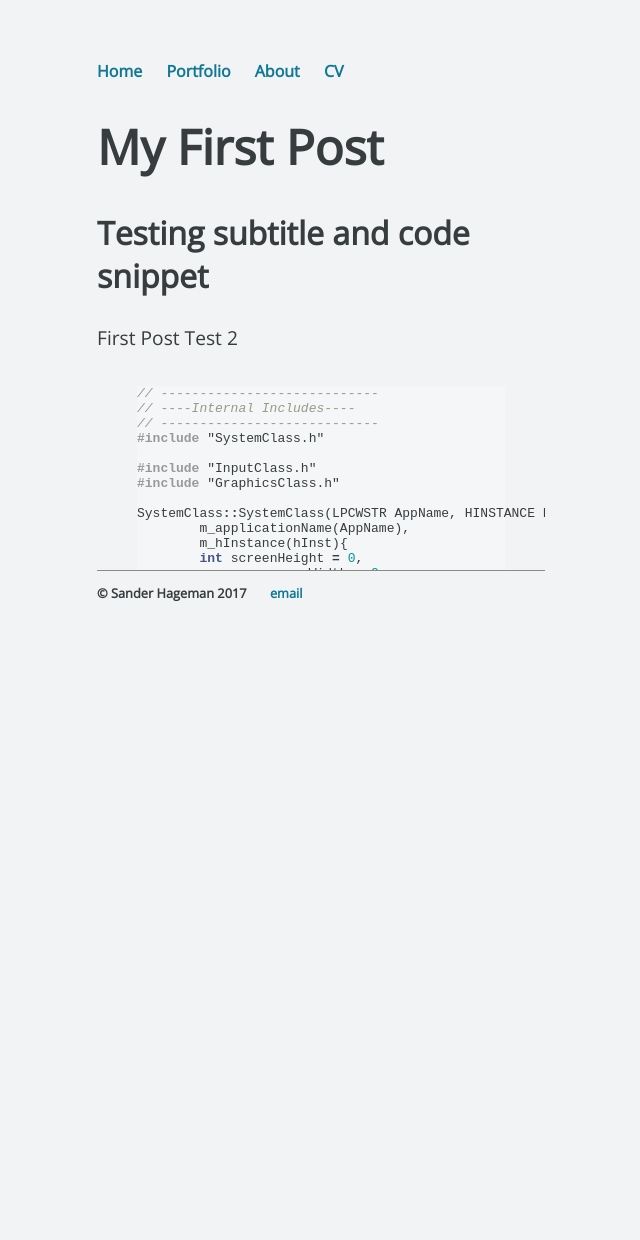
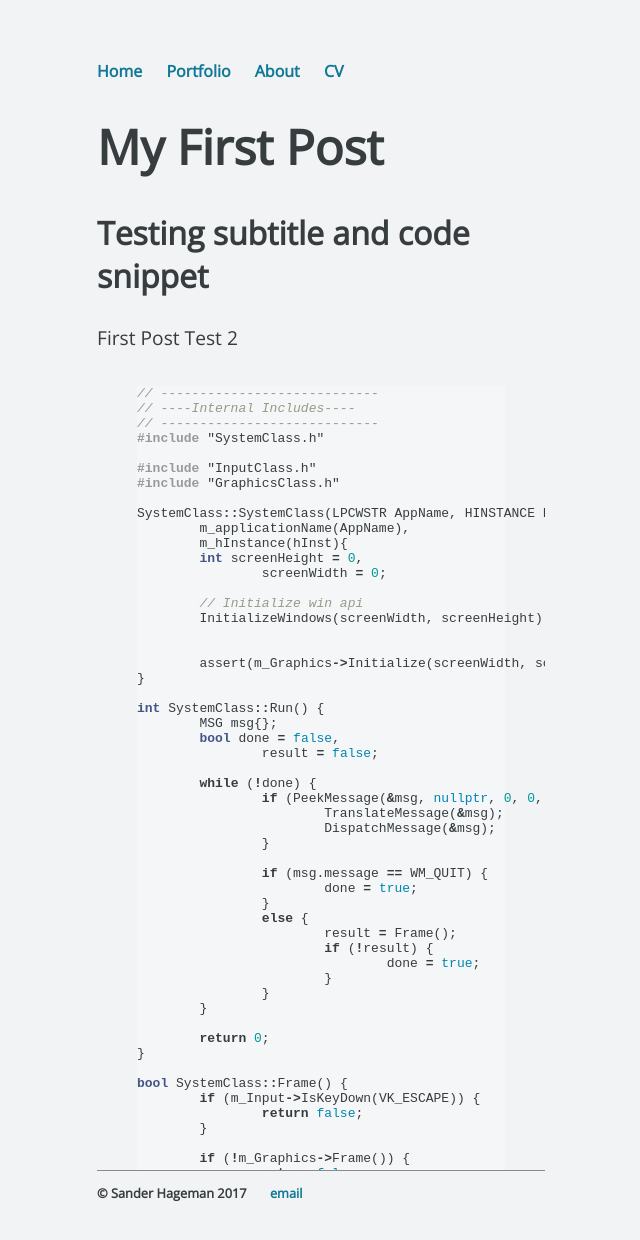
Before and after one commit to SanderHageman/sanderhageman.github.io, a Jekyll site: the page built from _posts/2017-10-12-my-first-post.md, in a window 1280 px wide. Shown: the top 1240 px of the page, without its empty margins (319-959 px from the left). Built offline with Jekyll 4.4.1, drawn with Linux system fonts in a browser that asks for light colours.

Commit message:
Update 2017-10-12-my-first-post.md

```diff
--- a/_posts/2017-10-12-my-first-post.md
+++ b/_posts/2017-10-12-my-first-post.md
@@ -9,7 +9,7 @@ subtitle: "Testing subtitle and code snippet"
 
 First Post Test 2
 
-<div style="height:200px;border:1px;overflow:auto;">
+<div style="height:50em;border:1px;overflow:auto;">
 {% highlight cpp %}
 // ----------------------------
 // ----Internal Includes----
```
